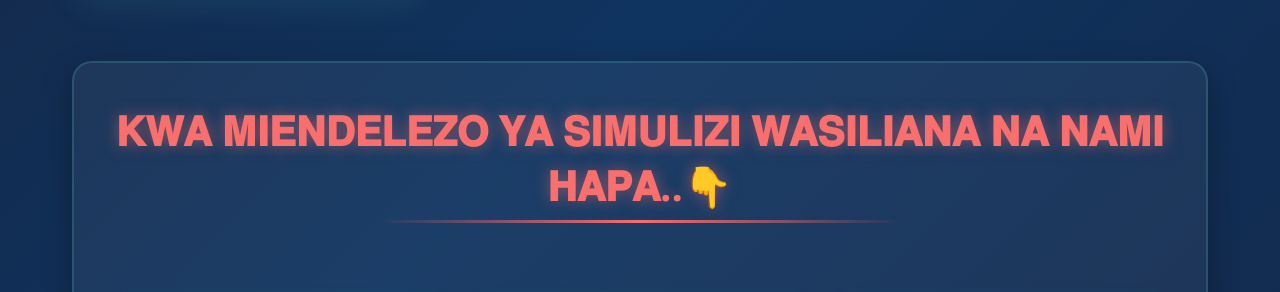
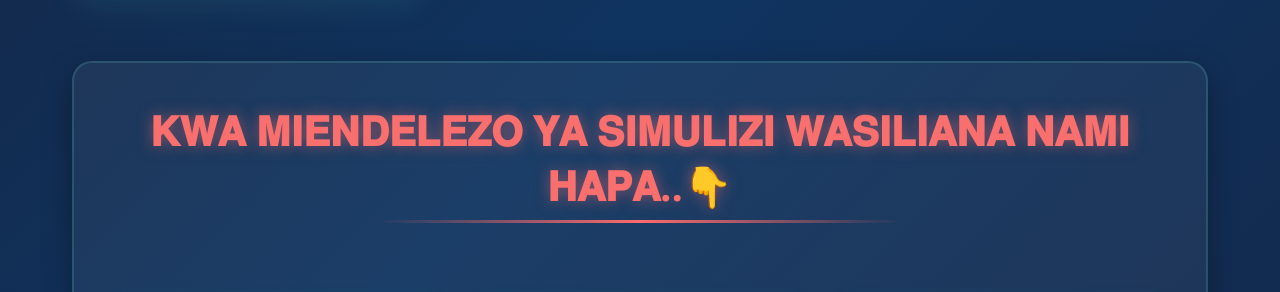
Before and after one commit to legend30-web/Jay.simulizi, a plain HTML site: page index.html in a window 1280 px wide. Shown: the part 1224-1516 px from the top of the page. Drawn offline with Linux system fonts and the light colour scheme.

Commit message:
Update index.html

```diff
--- a/index.html
+++ b/index.html
@@ -644,7 +644,7 @@
 
         <!-- Namba za Maadmin -->
         <section class="admins-section">
-            <h2 class="section-title">𝐊𝐖𝐀 𝐌𝐈𝐄𝐍𝐃𝐄𝐋𝐄𝐙𝐎 𝐘𝐀 𝐒𝐈𝐌𝐔𝐋𝐈𝐙𝐈 𝐖𝐀𝐒𝐈𝐋𝐈𝐀𝐍𝐀 𝐍𝐀 𝐍𝐀𝐌𝐈 𝐇𝐀𝐏𝐀..👇</h2>
+            <h2 class="section-title">𝐊𝐖𝐀 𝐌𝐈𝐄𝐍𝐃𝐄𝐋𝐄𝐙𝐎 𝐘𝐀 𝐒𝐈𝐌𝐔𝐋𝐈𝐙𝐈 𝐖𝐀𝐒𝐈𝐋𝐈𝐀𝐍𝐀  𝐍𝐀𝐌𝐈 𝐇𝐀𝐏𝐀..👇</h2>
             <div class="admins-grid">
                 <div class="admin-card">
                     <h3 class="admin-name">Ankojay●Simulizi</h3>
```
